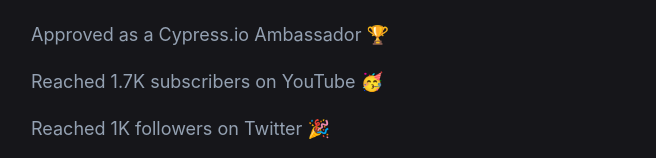
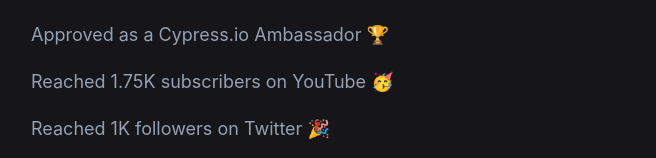
Before and after one commit to wlsf82/walmyr-nextjs, a Next.js app: page / in a window 1280 px wide. Shown: the part 2794-2952 px from the top of the page, without its empty margins (303-959 px from the left). Built offline with nearby package versions, Linux system fonts and the light colour scheme.

Commit message:
Update number of subscribers on YouTube
To one that looks nicer to the eyes.

```diff
--- a/components/timeline.js
+++ b/components/timeline.js
@@ -90,7 +90,7 @@
     events: [
       'Left QWIC, and as instructor and founder, I\'m taking the Talking About Testing online school to the next level 📈',
       'Approved as a Cypress.io Ambassador 🏆',
-      'Reached 1.7K subscribers on YouTube 🥳',
+      'Reached 1.75K subscribers on YouTube 🥳',
       'Reached 1K followers on Twitter 🎉'
     ]
   },
```
